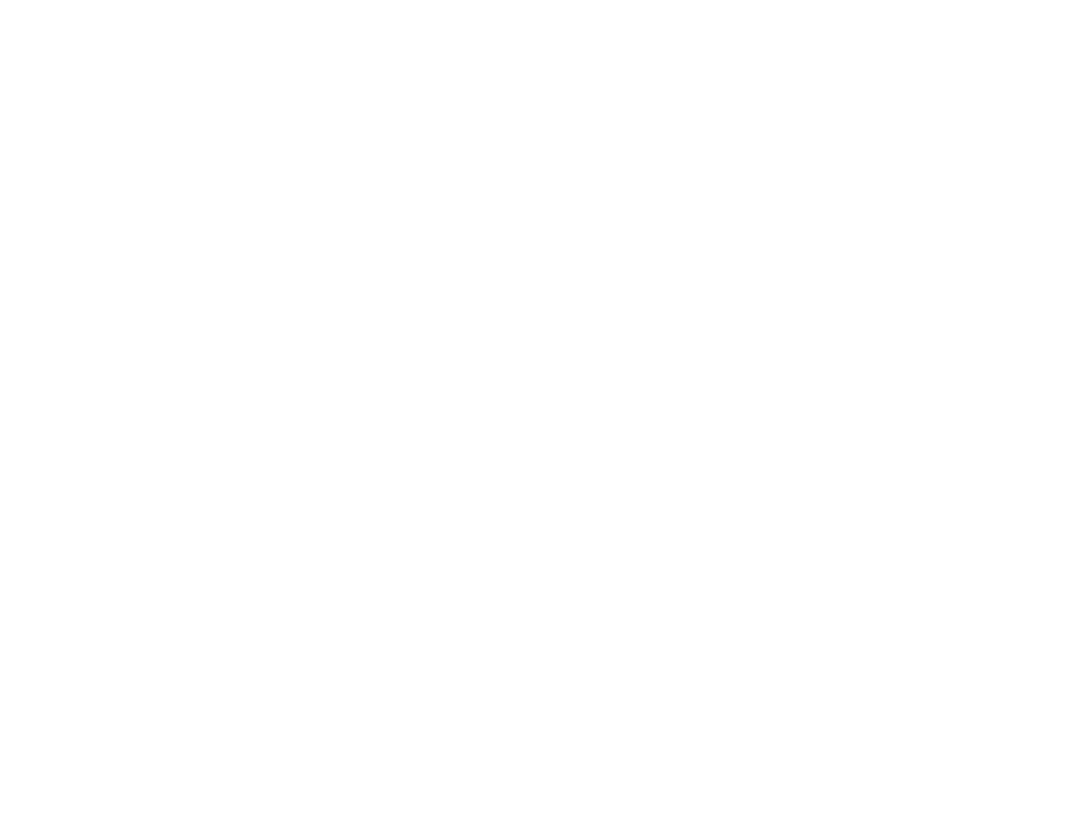
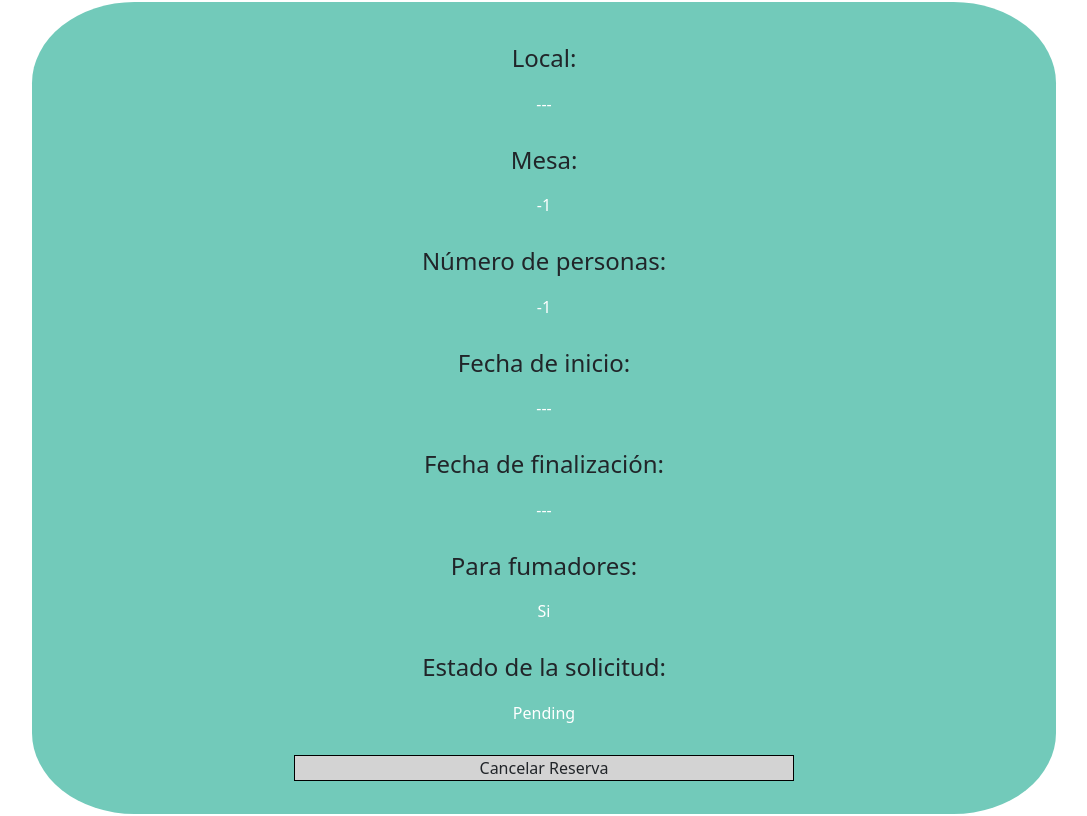
Before and after one commit to rmastudillo/KRTeam, a Vue app: page /reserva in a window 1280 px wide. Before the commit this address had no page. Shown: the part 326-1142 px from the top of the page, without its empty margins (96-1183 px from the left). Before the commit the page ends 800 px from the top, so only its background shows below. Built offline with nearby package versions, Linux system fonts and the light colour scheme.

Commit message:
creada vista para una reserva. La información de la reserva se debe entregar mediante la ruta

```diff
--- /dev/null
+++ b/src/components/reserva_page/ReservaPage.vue
@@ -0,0 +1,181 @@
+<script lang="ts" setup>
+import { ref, onMounted, onUnmounted, computed } from "vue";
+import { useRoute, useRouter } from "vue-router";
+
+const reserva = ref({
+    local: '---',
+    mesa: -1,
+    people: -1,
+    start_time: '---',
+    end_time: '---',
+    for_smokers: false,
+    status: 'Pending',
+});
+
+const { params } = useRoute();
+const id = params.id;
+const router = useRouter();
+
+
+// onMounted(async () => {
+//     try {
+//         const response = await fetch(`http://35.232.169.75/api/v1/reservations/${id}`);
+//         if (response.ok) {
+//             reserva.value = await response.json();
+//         } else {
+//             console.error('No se pudo obtener la información de la reserva');
+//         }
+//     } catch (error) {
+//         console.error('Error tratando de obtener la información de la reserva:', error);
+//     }
+// });
+
+onMounted(async () => {
+    try {
+        reserva.value.local = Array.isArray(params.local) ? params.local[0].toString() : params.local.toString();
+        reserva.value.mesa = Array.isArray(params.mesa) ? parseInt(params.mesa[0]) : parseInt(params.mesa);
+        reserva.value.people = Array.isArray(params.people) ? parseInt(params.people[0]) : parseInt(params.people);
+        reserva.value.start_time = Array.isArray(params.start_time) ? params.start_time[0].toString() : params.start_time.toString();
+        reserva.value.end_time = Array.isArray(params.end_time) ? params.end_time[0].toString() : params.end_time.toString();
+        reserva.value.for_smokers = Array.isArray(params.for_smokers) ? Boolean(params.for_smokers[0]) : Boolean(params.for_smokers);
+        reserva.value.status = Array.isArray(params.status) ? params.status[0].toString() : params.status.toString();
+    } catch (error) {
+        console.error(error);
+    }
+});
+
+onUnmounted(() => {
+    reserva.value = {
+    local: '',
+    mesa: -1,
+    people: -1,
+    start_time: '---',
+    end_time: '---',
+    for_smokers: false,
+    status: 'Pending',
+}
+});
+
+
+const HandleButtonCancelarReserva = () => {
+    // Mostrar modal con confirmación
+    cancelarReserva()
+}
+
+const cancelarReserva = async () => {
+    reserva.value.status = "Rejected";
+    try {
+        const response = await fetch(`http://35.232.169.75/api/v1/reservations/${id}`, {
+        method: 'PATCH',
+        body: JSON.stringify(reserva.value)
+        });
+        if (response.ok) {
+            console.log('Se ha cancelado la reserva correctamente');
+            alert('Se ha cancelado la reserva correctamente');
+            router.push('/')
+        } else {
+            console.error('No se pudo cancelar la reserva');
+            alert('No se pudo cancelar la reserva');
+        }
+    } catch (error) {
+        console.error('Error tratando de cancelar la reserva:', error);
+    }
+};
+
+</script>
+
+<template>
+<div>
+    <h1 class="titulo"> Información de la Reserva </h1>
+    <div id="infobox">
+        <div class="datos">
+            <h4>Local:</h4>
+            <p> {{ reserva.local }}   </p>
+        </div>
+        <div class="datos">
+            <h4>Mesa:</h4>
+            <p> {{ reserva.mesa }}   </p>
+        </div>
+        <div class="datos">
+            <h4>Número de personas:</h4>
+            <p> {{ reserva.people }}   </p>
+        </div>
+        <div class="datos">
+            <h4>Fecha de inicio:</h4>
+            <p> {{ reserva.start_time }}   </p>
+        </div>
+        <div class="datos">
+            <h4>Fecha de finalización:</h4>
+            <p> {{ reserva.end_time }}   </p>
+        </div>
+        <div class="datos">
+            <h4>Para fumadores:</h4>
+            <p> {{ reserva.end_time ? 'Si' : 'No' }}   </p>
+        </div>
+        <div class="datos">
+            <h4>Estado de la solicitud:</h4>
+            <p> {{ reserva.status }}   </p>
+        </div>
+        <div id="botones">
+            <!-- Se dejó un botón de editar perfíl por si se usa en el futuro -->
+            <button @click="HandleButtonCancelarReserva">Cancelar Reserva</button>
+        </div>
+    </div>
+</div>
+</template>
+
+<style lang="css" scoped>
+.titulo {
+    background: #72caba;
+    padding: 1%;
+    text-align: center;
+    color: white;
+}
+#infobox {
+    background: #72caba;
+    border-radius: 10%;
+    text-align: center;
+    padding: 1%;
+    width: 80%;
+    margin-top: 10%;
+    margin-left: auto;
+    margin-right: auto;
+    @media screen(lg) {
+        margin-top: 5%;
+        width: 50%;
+        ;
+    }
+}
+
+#infobox p {
+    margin: 2%;
+    color: white;
+    @media screen(lg) {
+        font-size: 22px;
+    }
+}
+.datos {
+    margin: 3%;
+}
+
+#botones {
+    display: flex;
+    flex-direction: column;
+    justify-content: center;
+}
+
+#botones button{
+    margin-bottom: 2%;
+    border-style: solid;
+    border-width: 1px;
+    background-color: lightgray;
+    border-color: black;
+    width: 50%;
+    margin-left: auto;
+    margin-right: auto;
+    @media screen(lg) {
+        width: 25%;
+    }
+}
+
+</style>
--- /dev/null
+++ b/src/components/reserva_page/router.ts
@@ -0,0 +1,7 @@
+export const reservaRoute = [
+    {
+      path: "/reserva",
+      name: "Reserva",
+      component: () => import("@/views/ReservaView.vue"),
+    },
+  ];
--- a/src/router.ts
+++ b/src/router.ts
@@ -7,12 +7,13 @@ import { registerRoute } from "./components/register/router";
 import { userProfileRoute } from "./components/user_profile/router";
 import { adminRoute } from "./components/admin_page/router";
 import { RestobarAdminRoute } from "./components/restobar_admin_page/router";
+import { reservaRoute } from "./components/reserva_page/router";
 
 export const routes = [
   {
     path: "/",
     component: () => import("@/layouts/MainLayout.vue"),
-    children: [...homeRoute, ...testRoute, ...localRoute, ...userProfileRoute, ...adminRoute, ...RestobarAdminRoute, ...loginRoute, ...registerRoute],
+    children: [...homeRoute, ...testRoute, ...localRoute, ...userProfileRoute, ...adminRoute, ...RestobarAdminRoute, ...loginRoute, ...registerRoute, ...reservaRoute],
   },
 ];
 
--- /dev/null
+++ b/src/views/ReservaView.vue
@@ -0,0 +1,7 @@
+<script lang="ts" setup>
+import ReservaPage from "@/components/reserva_page/ReservaPage.vue";
+</script>
+
+<template>
+  <ReservaPage />
+</template>
```
